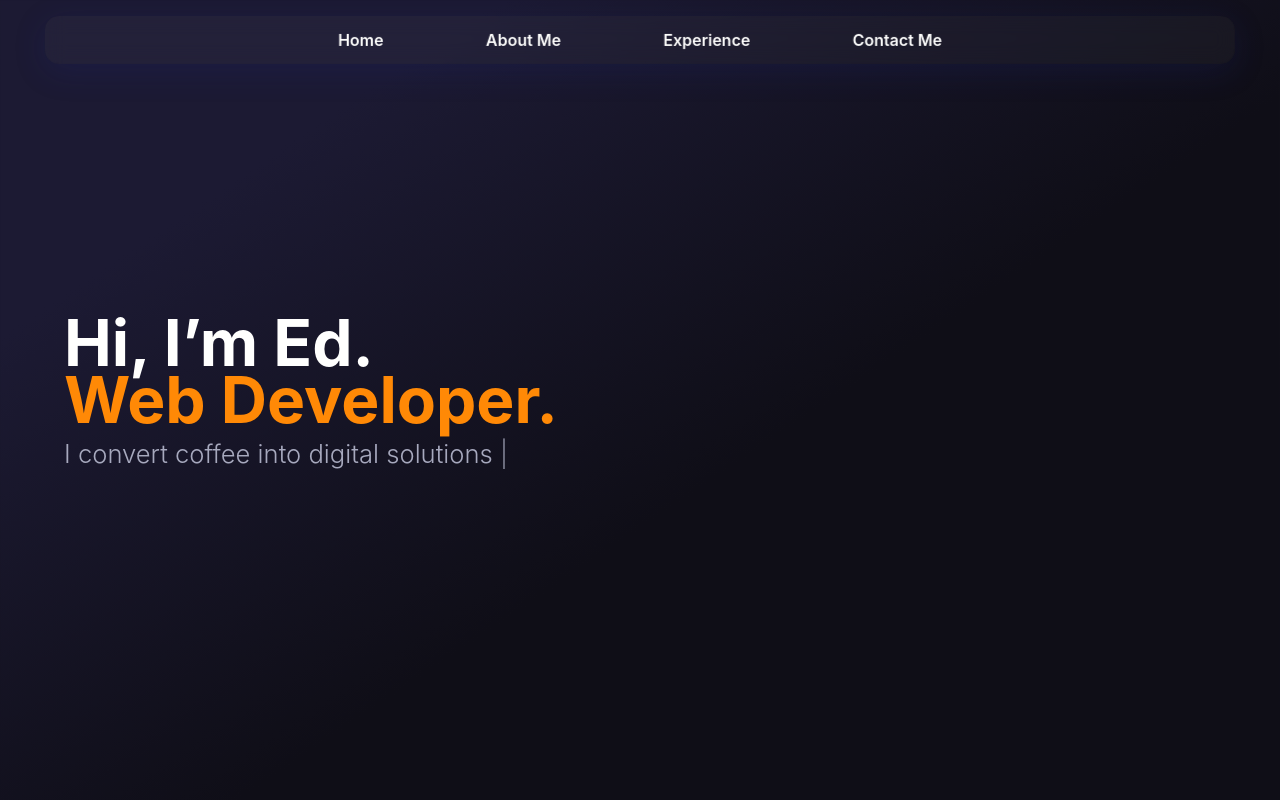
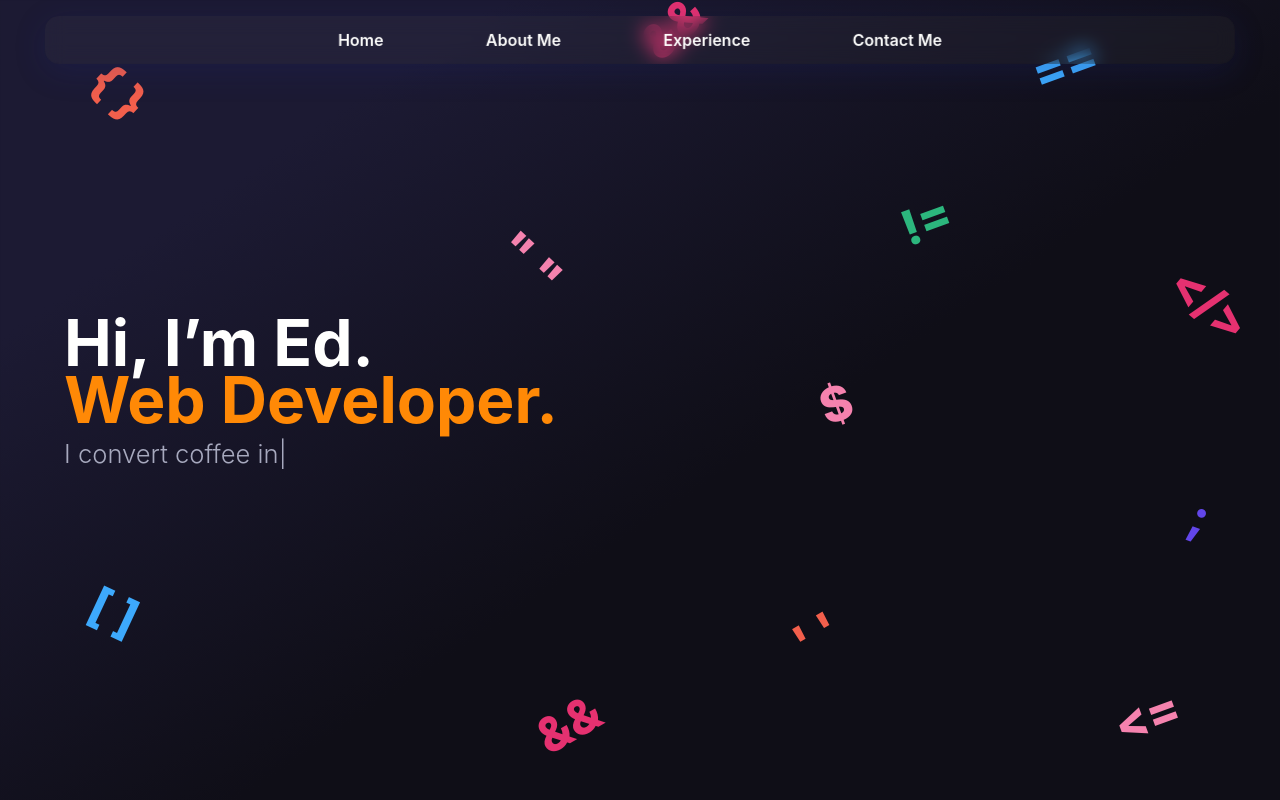
Before and after one commit to EdvinasOak/WebCv2023, a React (Vite) app: page / in a window 1280 px wide. Shown: the top 800 px of the page. Built offline with nearby package versions, Linux system fonts and the light colour scheme.

Commit message:
latest from master

```diff
--- a/src/App.css
+++ b/src/App.css
@@ -239,9 +239,6 @@
 }
 
 
-
-
-
 /* Skills */
 
 .Skills {
--- a/src/Home.tsx
+++ b/src/Home.tsx
@@ -19,7 +19,12 @@ const Home = forwardRef((props, ref: ForwardedRef<HTMLDivElement | null>) => {
 	return (
 		<div ref={homeRef} className={HomeCss.Home}>
 			<div className={HomeCss.homeGridContainer}>
-				<div className={HomeCss.homeGridColumnItem1}></div>
+				<div className={HomeCss.homeGridColumnItem1}>
+					<span className={HomeCss.curlyBrace}>{'{ }'}</span>
+					<span className={HomeCss.notEqualMobile}>{'!='}</span>
+
+					<span className={HomeCss.dblApostrophe}>{'" "'}</span>
+				</div>
 				<div className={HomeCss.homeGridColumnItem2}>
 					<div className={HomeCss.homeHeroTextContainer}>
 						<a className={HomeCss.homeHeroText1}>Hi, I’m Ed.</a>
@@ -29,10 +34,7 @@ const Home = forwardRef((props, ref: ForwardedRef<HTMLDivElement | null>) => {
 						<a className={HomeCss.homeHeroText3}>
 							<ReactTyped
 								strings={[
-									'I convert coffee into ^400 lines of code ^1000',
-									'I convert coffee into ^400 digital solutions ^1000',
-									'I convert coffee into ^400 seamless web experience ^1000',
-									'I convert ^400 ideas into ^500 products ^10000',
+									'I convert coffee into ^400 seamless web experiences ^1000',
 								]}
 								typeSpeed={40}
 								backSpeed={50}
@@ -41,15 +43,33 @@ const Home = forwardRef((props, ref: ForwardedRef<HTMLDivElement | null>) => {
 							></ReactTyped>
 						</a>
 					</div>
-					<div className={HomeCss.homeGridColumnItem3}></div>
+				</div>
+				<div className={HomeCss.homeGridColumnItem3}>
+					<span className={HomeCss.squareBrackets}>{'[ ]'}</span>
+					<span className={HomeCss.and2}>{'&&'}</span>
+					<span className={HomeCss.semicolonMobile}>{';'}</span>
+				</div>
 
-					<div className={HomeCss.homeGridColumn2Item1}></div>
-					<div className={HomeCss.homeGridColumn2Item2}></div>
-					<div className={HomeCss.homeGridColumn2Item3}></div>
+				<div className={HomeCss.homeGridColumn2Item1}>
+					<span className={HomeCss.and}>{'&&'}</span>
+					<span className={HomeCss.notEqual}>{'!='}</span>
+				</div>
+				<div className={HomeCss.homeGridColumn2Item2}>
+					<span className={HomeCss.dollarSign}>{'$'}</span>
+				</div>
+				<div className={HomeCss.homeGridColumn2Item3}>
+					<span className={HomeCss.backticks}>{"' '"}</span>
+				</div>
 
-					<div className={HomeCss.homeGridColumn3Item1}></div>
-					<div className={HomeCss.homeGridColumn3Item2}></div>
-					<div className={HomeCss.homeGridColumn3Item3}></div>
+				<div className={HomeCss.homeGridColumn3Item1}>
+					<span className={HomeCss.equal}>{'=='}</span>
+					<span className={HomeCss.closingTag}>{'</>'}</span>
+				</div>
+				<div className={HomeCss.homeGridColumn3Item2}>
+					<span className={HomeCss.semicolon}>{';'}</span>
+				</div>
+				<div className={HomeCss.homeGridColumn3Item3}>
+					<span className={HomeCss.lessOrEqual}>{'<='}</span>
 				</div>
 			</div>
 		</div>
--- a/src/styles/Home.module.css
+++ b/src/styles/Home.module.css
@@ -3,6 +3,7 @@
 .Home {
     height: 100vh;
     width: 100vw;
+    overflow: hidden;
 }
 
 .homeHeroTextContainer {
@@ -38,68 +39,222 @@
 
 .homeGridColumnItem1 {
     grid-area: homeGridColumnItem1;
-    height: 100%;
-
+    height: 35vh;
 }
 
 .homeGridColumnItem2 {
     grid-area: homeGridColumnItem2;
-    height: 100%;
-
+    height: 35vh;
 }
 
 .homeGridColumnItem3 {
     grid-area: homeGridColumnItem3;
-    height: 100%;
-
+    height: 30vh;
 }
 
 .homeGridColumn2Item1 {
     grid-area: homeGridColumn2Item1;
     height: 100%;
-
 }
 
 .homeGridColumn2Item2 {
     grid-area: homeGridColumn2Item2;
     height: 100%;
-
+    padding-right: 8vw;
 }
 
 .homeGridColumn2Item3 {
     grid-area: homeGridColumn2Item3;
     height: 100%;
-
 }
 
 .homeGridColumn3Item1 {
     grid-area: homeGridColumn3Item1;
     height: 100%;
-
 }
 
 .homeGridColumn3Item2 {
     grid-area: homeGridColumn3Item2;
-    height: 100%;
-
+    padding-right: 5vw;
 }
 
 .homeGridColumn3Item3 {
     grid-area: homeGridColumn3Item3;
-    height: 100%;
-    background-color: #E53170;
+
+
 }
 
 .homeGridContainer {
     display: grid;
     grid-template-columns: 50vw 25vw 25vw;
     grid-template-areas:
-        'homeGridColumnItem1  homeGridColumn2Item1 homeGridColumn3Item1'
+        'homeGridColumnItem1 homeGridColumn2Item1 homeGridColumn3Item1'
         'homeGridColumnItem2 homeGridColumn2Item2 homeGridColumn3Item2'
-        'homeGridColumnItem3 homeGridColumn2Item3   homeGridColumn3Item3';
+        'homeGridColumnItem3 homeGridColumn2Item3 homeGridColumn3Item3';
 }
 
-@media (width < 1024px) {
+.curlyBrace {
+    transform: rotate(43deg);
+    font-size: 48px !important;
+    font-weight: 800;
+    left: 7vw;
+    color: #F25F4C;
+    position: relative;
+    top: 7vh;
+    display: inline-block;
+}
+
+.dblApostrophe {
+    transform: rotate(43deg);
+    font-size: 48px !important;
+    font-weight: 800;
+    color: #F582AE;
+    position: relative;
+    top: -5vh;
+    display: flex;
+    justify-content: end;
+    align-items: flex-end;
+}
+
+.and {
+    transform: rotate(-43deg);
+    font-size: 48px !important;
+    font-weight: 800;
+    /* left: 7vw; */
+    color: #E53170;
+    position: relative;
+    top: -1vh;
+    display: inline-block;
+}
+
+.notEqual {
+    transform: rotate(-20deg);
+    font-size: 48px !important;
+    font-weight: 800;
+    /* left: 10vw; */
+    color: #2CB67D;
+    position: relative;
+    top: 20vh;
+    display: flex;
+    justify-content: end;
+    align-items: flex-end;
+}
+
+.notEqualMobile {
+    display: none;
+    transform: rotate(-20deg);
+    font-size: 48px !important;
+    font-weight: 800;
+    left: -10vw;
+    color: #2CB67D;
+    position: relative;
+    top: 0vh;
+    justify-content: end;
+    align-items: flex-end;
+}
+
+.equal {
+    transform: rotate(-20deg);
+    font-size: 48px !important;
+    font-weight: 800;
+    left: 5vw;
+    color: #3DA9FC;
+    position: relative;
+    top: -2vh;
+    display: flex;
+}
+
+.closingTag {
+    transform: rotate(40deg);
+    font-size: 48px !important;
+    font-weight: 800;
+    color: #E53170;
+    position: relative;
+    top: 15vh;
+    display: flex;
+    justify-content: end;
+}
+
+.dollarSign {
+    transform: rotate(-20deg);
+    font-size: 48px !important;
+    font-weight: 800;
+    color: #F582AE;
+    position: relative;
+    top: 15vh;
+    display: flex;
+    justify-content: end;
+}
+
+.semicolon {
+    transform: rotate(20deg);
+    font-size: 48px !important;
+    font-weight: 800;
+    /* left: 5vw; */
+    color: #6246EA;
+    position: relative;
+    top: 20vh;
+    display: flex;
+    justify-content: end;
+}
+
+.semicolonMobile {
+    transform: rotate(20deg);
+    font-size: 48px !important;
+    font-weight: 800;
+    color: #6246EA;
+    position: relative;
+    display: none;
+}
+
+.squareBrackets {
+    transform: rotate(25deg);
+    font-size: 48px !important;
+    font-weight: 800;
+    left: 7vw;
+    color: #3DA9FC;
+    position: relative;
+    top: 2vh;
+    display: inline-block;
+}
+
+
+.and2 {
+    transform: rotate(-30deg);
+    font-size: 48px !important;
+    font-weight: 800;
+    color: #E53170;
+    position: relative;
+    top: 25vh;
+    display: flex;
+    justify-content: end;
+}
+
+.backticks {
+    transform: rotate(-30deg);
+    font-size: 48px !important;
+    font-weight: 800;
+    left: 12vw;
+    color: #F25F4C;
+    position: relative;
+    top: 5vh;
+    position: relative;
+    display: inline-block;
+}
+
+.lessOrEqual {
+    transform: rotate(-20deg);
+    font-size: 48px !important;
+    font-weight: 800;
+    left: 12vw;
+    color: #F582AE;
+    position: relative;
+    top: 15vh;
+    position: relative;
+    display: inline-block;
+}
+
+@media screen and (width < 1024px) {
     .homeHeroText1 {
         /* use clamp */
         /* font-size: 9vh; */
@@ -114,16 +269,49 @@
         font-size: 3vw;
     }
 
-    .homeGridContainer {
-        grid-template-columns: 100vw;
-        grid-template-areas:
-            'homeGridColumnItem1 '
-            'homeGridColumnItem2'
-            'homeGridColumnItem3';
-    }
 }
 
-@media (width < 900px) {
+@media screen and (width < 900px) {
+
+    .homeGridContainer {
+        grid-template-columns: 50vw 50vw;
+        grid-template-areas:
+            'homeGridColumnItem1 homeGridColumn2Item1'
+            'homeGridColumnItem2 homeGridColumn2Item2'
+            'homeGridColumnItem3 homeGridColumn2Item3';
+    }
+
+    .curlyBrace {
+        transform: rotate(43deg);
+        font-size: 48px !important;
+        font-weight: 800;
+        left: 7vw;
+        color: #F25F4C;
+        position: relative;
+        top: 7vh;
+        display: inline-block;
+    }
+
+    .dblApostrophe {
+        top: 1vh;
+    }
+
+    .and {
+        left: 10vw;
+    }
+
+    .notEqual {
+        left: 30vw;
+    }
+
+    .backticks {
+        top: -2vh;
+    }
+
+    .and2 {
+        top: 12vh;
+    }
+
     .homeHeroText1 {
         /* use clamp */
         /* font-size: 9vh; */
@@ -138,9 +326,30 @@
         font-size: 4vw;
     }
 
-    @media (width < 450px) {
+    .notEqualMobile {
+        display: flex;
+        left: 40vw;
+        top: 25vh;
+    }
+
+    .dollarSign {
+        top: 25vh;
+    }
+
+}
+
+@media screen and (width < 450px) {
+
+    .homeGridContainer {
+        grid-template-columns: 100vw;
+        grid-template-areas:
+            'homeGridColumnItem1'
+            'homeGridColumnItem2 '
+            'homeGridColumnItem3';
+    }
+
     .homeHeroTextContainer {
-            top: 25%;
+        /* top: 25%; */
         line-height: 3vh;
     }
 
@@ -157,6 +366,28 @@
     .homeHeroText3 {
         font-size: 4.3vw;
     }
+
+    .curlyBrace {
+        top: 25vh
     }
 
+    .notEqualMobile {
+        display: flex;
+        left: -10vw;
+        top: 0vh;
     }
+
+    .semicolonMobile {
+        display: flex;
+        left: 10vw;
+        top: 10vh;
+    }
+
+    .squareBrackets {
+        top: -8vh;
+    }
+
+    .and2 {
+        top: 5vh;
+    }
+}
```
Also changed, not shown: src/dist/Home.js. Lines whose indentation alone changed are shown as unchanged.
